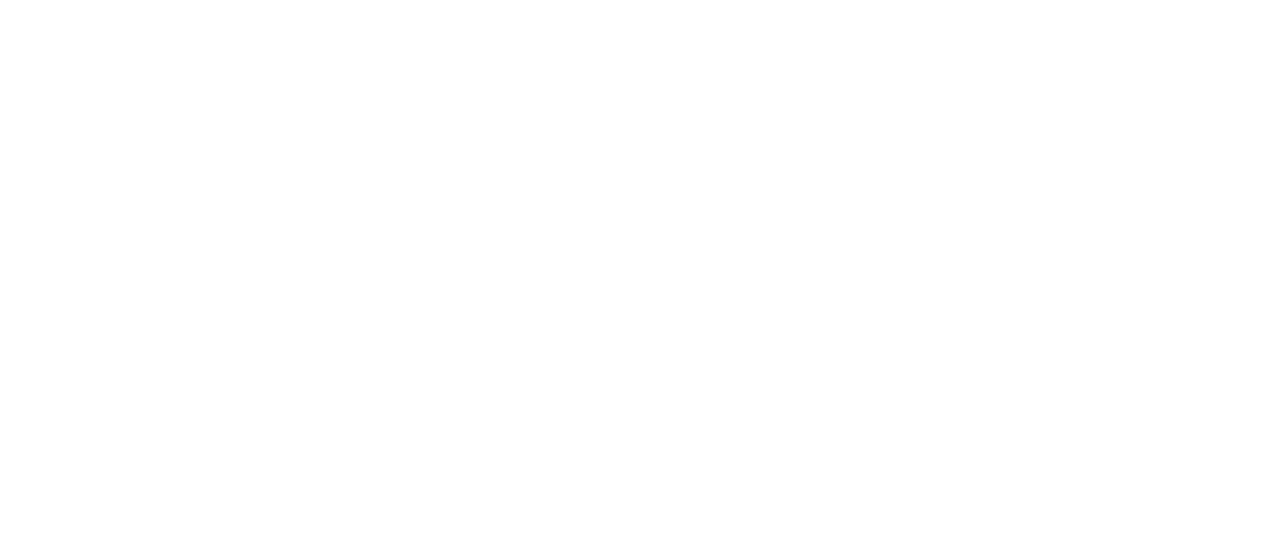
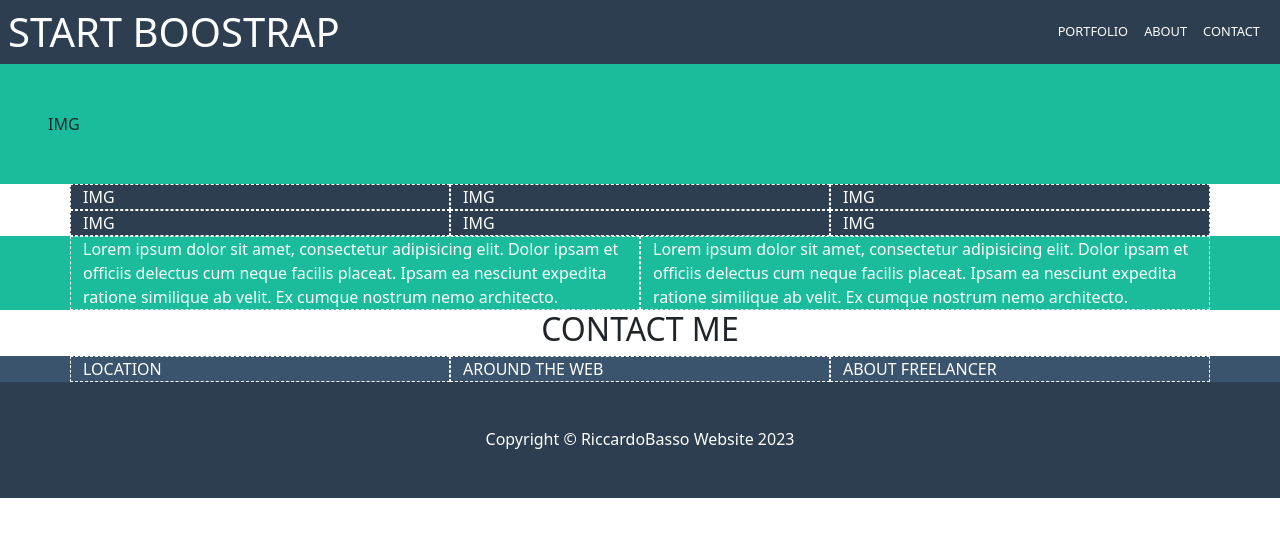
Before and after one commit to RiccardoBasso01/html-css-bootstrap-freelancer, a plain HTML site: page index.html in a window 1280 px wide. Drawn offline with nearby package versions, Linux system fonts and the light colour scheme.

Commit message:
Struttura completa

```diff
--- a/css/style.css
+++ b/css/style.css
@@ -10,6 +10,38 @@
     --bgc-footer: var(--bgc-header);
     --bgc-jumbo: var(--color-primary);
     --color-primary: #1abc9c;
-    --color-secondary: fff;
+    --color-secondary: #fff;
     --dark-blue: #2c3e50;
+    --light-blue: #3a546d;
+
+    --bs-nav-link-font-size: 0.8rem;
+    --bs-nav-link-hover-color: red;
 }
+
+/* HEADER */
+header{
+    background-color: var(--bgc-header);
+}
+
+/* SFONDO SEZIONI */
+section:nth-of-type(odd):not(:last-of-type){
+    background-color: var(--color-primary);
+}
+
+footer section{
+    background-color: var(--light-blue);
+}
+
+/* MAIN */
+.cards div[class^="col-"]{
+    background-color: var(--dark-blue);
+}
+
+div[class^="col-"]{
+    border: 1px dashed white;
+}
+
+/* FOOTER */
+footer{
+    background-color: var(--bgc-footer);
+}
--- a/index.html
+++ b/index.html
@@ -17,9 +17,94 @@
     <link rel="stylesheet" href="css/style.css">
 </head>
 <body>
+    <header class="d-flex justify-content-between align-items-center text-white">
+        <h1 class="mb-0 p-2">START BOOSTRAP</h1>
+        <i class="fa-solid fa-bars p-2 fs-2 d-md-none"></i>
+        <!-- navbar da documentazione bootstrap -->
+        <nav class="navbar navbar-expand-md d-none d-md-flex ">
+            <div class="container-fluid">
+                <ul class="navbar-nav">
+                    <li class="nav-item">
+                        <a class="nav-link text-white" href="#">PORTFOLIO</a>
+                    </li>
+                    <li class="nav-item">
+                        <a class="nav-link text-white" href="#">ABOUT</a>
+                    </li>
+                    <li class="nav-item">
+                        <a class="nav-link text-white" href="#">CONTACT</a>
+                    </li>
+                </ul>
+            </div>
+        </nav>
+    </header>
 
+    <main>
+        <!-- jumbotron -->
+        <section id="jumbotron" class="p-5">
+            <span>IMG</span>
+        </section>
 
-    <!-- --------------------------"link" js--------------------------------->
-    <script src="https://cdn.jsdelivr.net/npm/bootstrap@5.2.3/dist/js/bootstrap.bundle.min.js" integrity="sha384-kenU1KFdBIe4zVF0s0G1M5b4hcpxyD9F7jL+jjXkk+Q2h455rYXK/7HAuoJl+0I4" crossorigin="anonymous"></script>
+        <!-- ROW -->
+        <section class="container text-white">
+            <div class="row cards">
+                <div class="col-12 col-sm-6 col-md-4">
+                    IMG
+                </div>
+                <div class="col-12 col-sm-6 col-md-4">
+                    IMG
+                </div>
+                <div class="col-12 col-sm-6 col-md-4">
+                    IMG
+                </div>
+                <div class="col-12 col-sm-6 col-md-4">
+                    IMG
+                </div>
+                <div class="col-12 col-sm-6 col-md-4">
+                    IMG
+                </div>
+                <div class="col-12 col-sm-6 col-md-4">
+                    IMG
+                </div>
+            </div>
+        </section>
+
+        <section class="text-white">
+            <div class="container">
+                <div class="row">
+                    <div class="col-12 col-sm-6">
+                        Lorem ipsum dolor sit amet, consectetur adipisicing elit. Dolor ipsam et officiis delectus cum neque facilis placeat. Ipsam ea nesciunt expedita ratione similique ab velit. Ex cumque nostrum nemo architecto.
+                    </div>
+                    <div class="col-12 col-sm-6">
+                        Lorem ipsum dolor sit amet, consectetur adipisicing elit. Dolor ipsam et officiis delectus cum neque facilis placeat. Ipsam ea nesciunt expedita ratione similique ab velit. Ex cumque nostrum nemo architecto.
+                    </div>
+                </div>
+            </div>
+        </section>
+
+        <section>
+            <h2 class="text-center">CONTACT ME</h2>
+        </section>
+
+        <!-- FOOTER -->
+        <footer class="text-white">
+            <section>
+                <div class="container">
+                    <div class="row">
+                        <div class="col-12 col-sm-4">
+                            <span>LOCATION</span>
+                        </div>
+                        <div class="col-12 col-sm-4">
+                            <span>AROUND THE WEB</span>
+                        </div>
+                        <div class="col-12 col-sm-4">
+                            <span>ABOUT FREELANCER</span>
+                        </div>
+                    </div>
+                </div>
+            </section>
+
+            <h6 class="text-center mb-0 p-5">Copyright © RiccardoBasso Website 2023</h6>
+        </footer>
+    </main>
 </body>
 </html>
```
